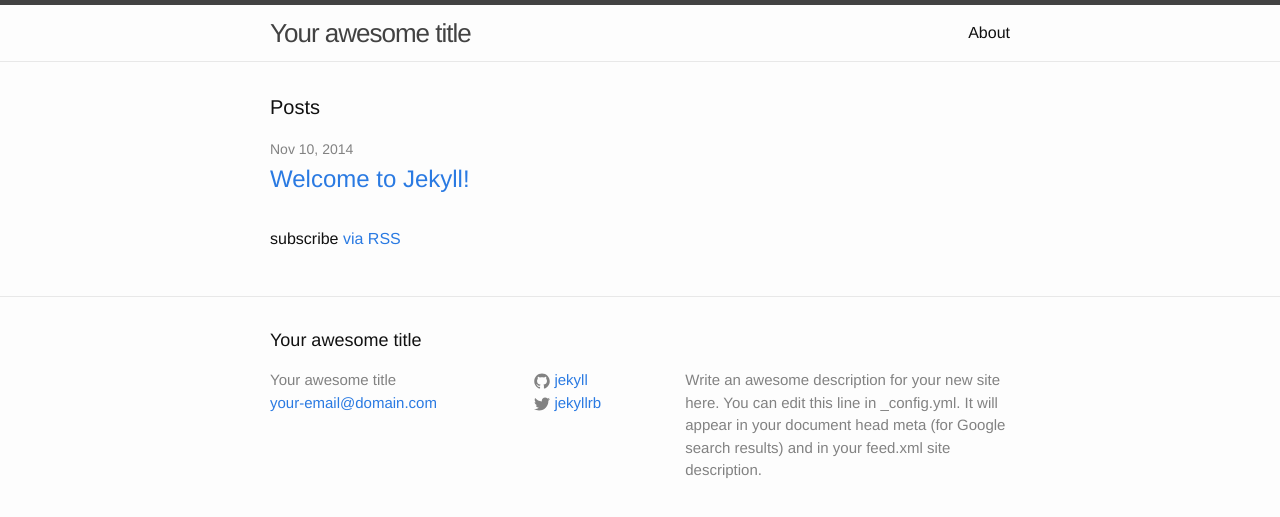
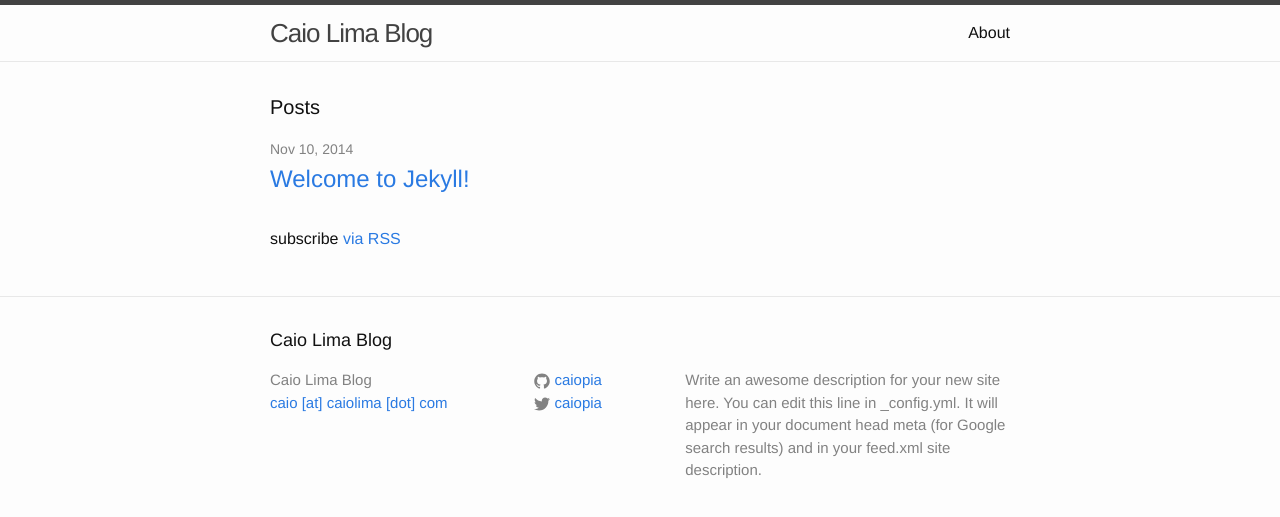
Before and after one commit to Caiopia/caiopia.github.io, a Jekyll site: the page built from index.html, in a window 1280 px wide. Shown: the top 517 px of the page. Built offline with Jekyll 4.4.1, drawn with Linux system fonts in a browser that asks for light colours.

Commit message:
edit generic placeholders

```diff
--- a/_config.yml
+++ b/_config.yml
@@ -1,14 +1,14 @@
 # Site settings
-title: Your awesome title
-email: your-email@domain.com
+title: Caio Lima Blog
+email: caio [at] caiolima [dot] com
 description: > # this means to ignore newlines until "baseurl:"
   Write an awesome description for your new site here. You can edit this
   line in _config.yml. It will appear in your document head meta (for
   Google search results) and in your feed.xml site description.
 baseurl: "" # the subpath of your site, e.g. /blog/
 url: "http://yourdomain.com" # the base hostname & protocol for your site
-twitter_username: jekyllrb
-github_username:  jekyll
+twitter_username: caiopia
+github_username:  caiopia
 
 # Build settings
 markdown: kramdown
```
